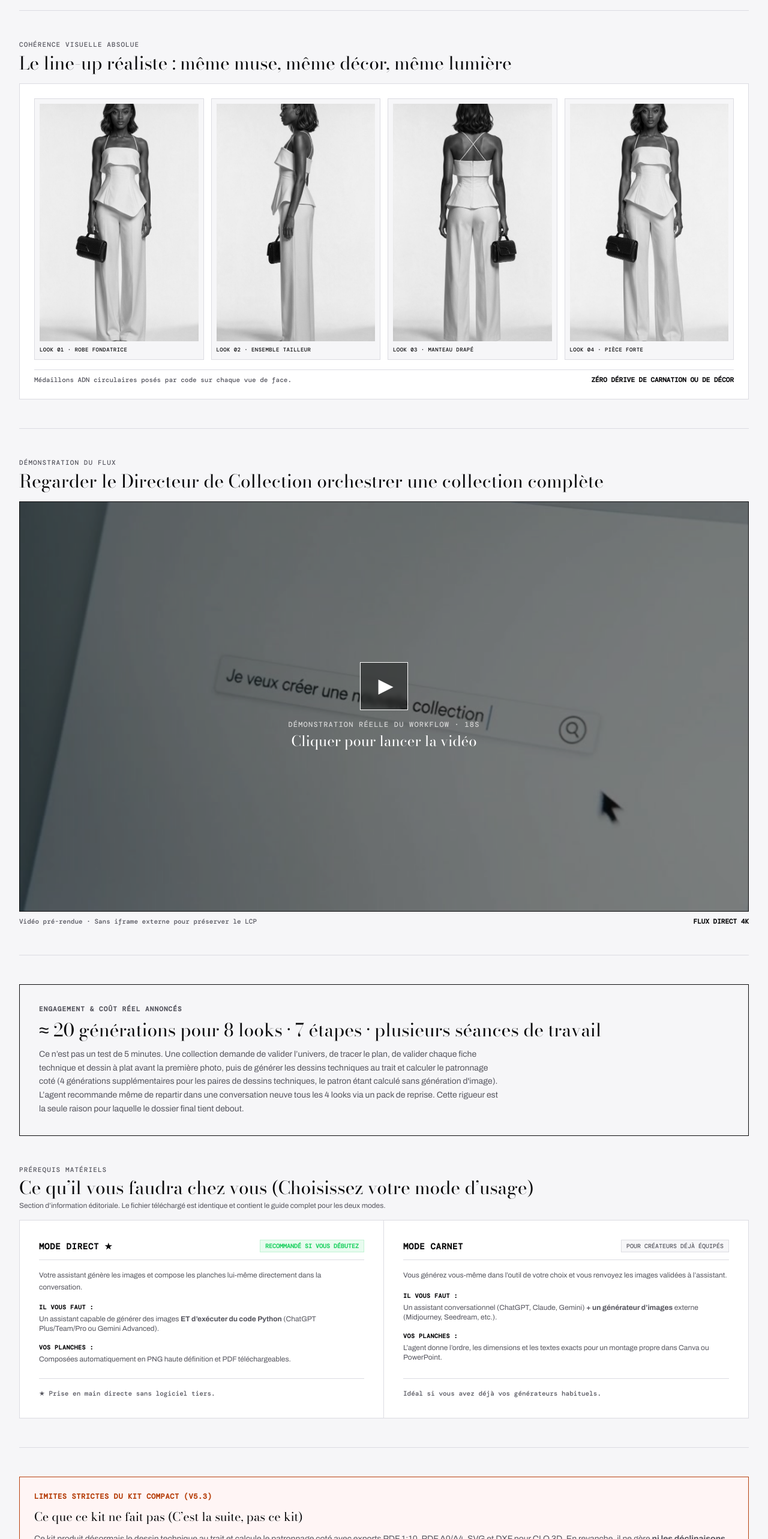
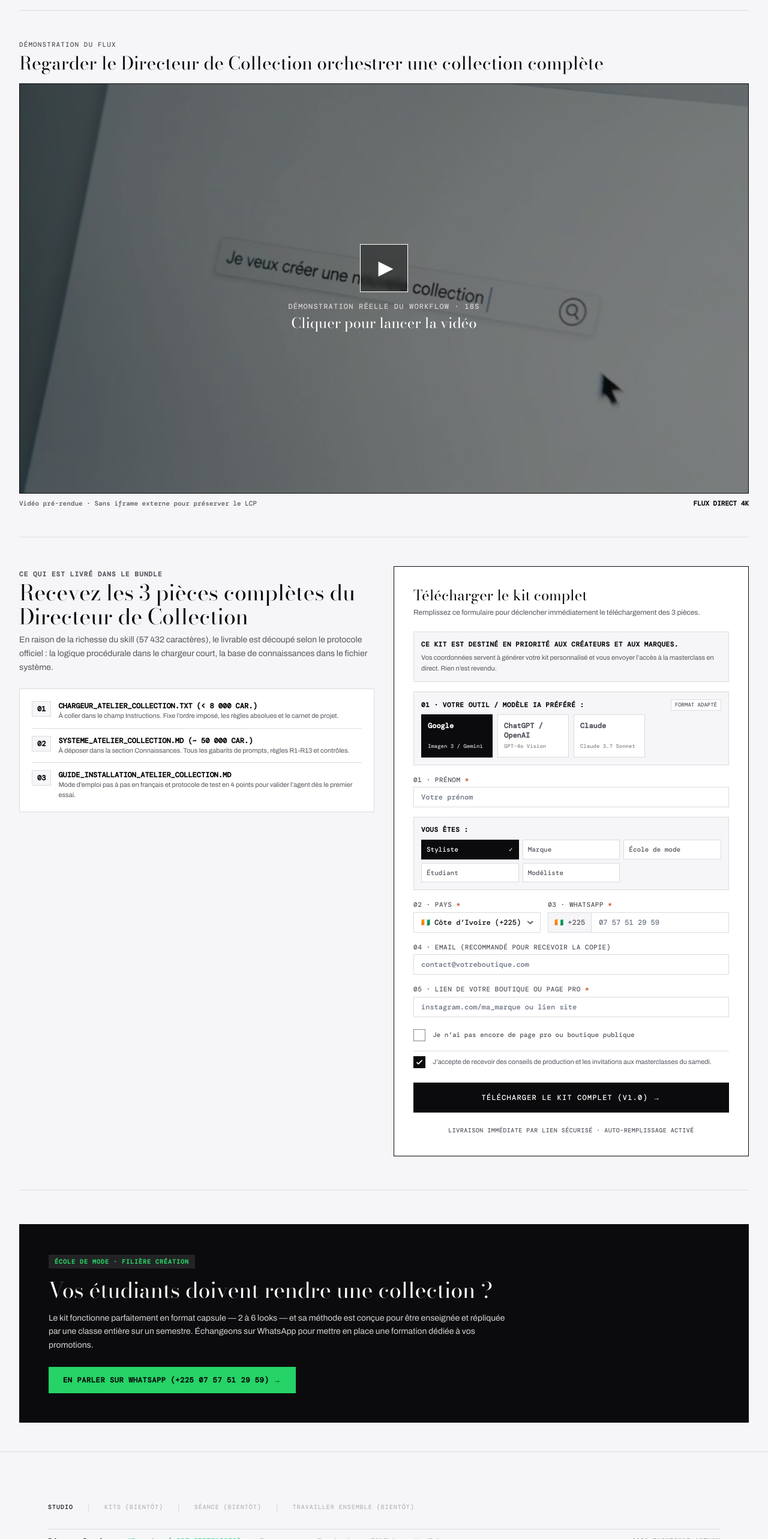
Before and after one commit to stephensifca-oss/fashionai, a Next.js app in the folder fashionai/: page /kits/atelier-collection in a window 1280 px wide. Shown: the part 2612-5178 px from the top of the page at 60% size. Built offline with nearby package versions, Linux system fonts and the light colour scheme.

Commit message:
refactor(atelier-collection): remove sections per user request

```diff
--- a/fashionai/src/app/kits/atelier-collection/page.tsx
+++ b/fashionai/src/app/kits/atelier-collection/page.tsx
@@ -36,171 +36,10 @@ export default function AtelierCollectionPage() {
       {/* ── 3. LES SEPT ÉTAPES NUMÉROTÉES AVEC POP-UP DÉTAILLÉE ──────────── */}
       <CollectionStepsWithModal />
 
-      {/* ── 4. LE LINE-UP PLEINE LARGEUR & COHÉRENCE ─────────────────────── */}
-      <section className="border-b border-[#DCDCE2] pb-12 mb-12">
-        <div className="mb-4">
-          <span className="font-mono text-[11px] uppercase tracking-widest text-[#56565F] block mb-1">
-            COHÉRENCE VISUELLE ABSOLUE
-          </span>
-          <h2 className="font-serif text-2xl md:text-3xl text-[#0B0B0D]">
-            Le line-up réaliste : même muse, même décor, même lumière
-          </h2>
-        </div>
-
-        <div className="border border-[#DCDCE2] bg-white p-4 md:p-6 space-y-4">
-          <div className="grid grid-cols-2 sm:grid-cols-4 gap-3">
-            {[
-              { id: 1, src: "/Studio_template/STILL FRONT VIEW.png", label: "LOOK 01 · ROBE FONDATRICE" },
-              { id: 2, src: "/Studio_template/STILL PROFILE VIEW.png", label: "LOOK 02 · ENSEMBLE TAILLEUR" },
-              { id: 3, src: "/Studio_template/STILL BACK VIEW.png", label: "LOOK 03 · MANTEAU DRAPÉ" },
-              { id: 4, src: "/Studio_template/MAIN FULL-BODY VIEW.png", label: "LOOK 04 · PIÈCE FORTE" },
-            ].map((look) => (
-              <div key={look.id} className="border border-[#DCDCE2] bg-[#F6F6F8] p-2 flex flex-col gap-2">
-                <div className="aspect-[2/3] w-full overflow-hidden">
-                  <img src={look.src} alt={look.label} className="w-full h-full object-cover grayscale" />
-                </div>
-                <div className="font-mono text-[9px] uppercase tracking-wider text-[#0B0B0D] truncate">
-                  {look.label}
-                </div>
-              </div>
-            ))}
-          </div>
-          <div className="pt-2 border-t border-[#DCDCE2] flex flex-col sm:flex-row justify-between items-start sm:items-center gap-2 font-mono text-[11px] text-[#56565F]">
-            <span>Médaillons ADN circulaires posés par code sur chaque vue de face.</span>
-            <span className="uppercase text-[#0B0B0D] font-bold">Zéro dérive de carnation ou de décor</span>
-          </div>
-        </div>
-      </section>
-
-      {/* ── 5. VIDÉO DE DÉMONSTRATION (FAÇADE CLIQUABLE - LCP PRESERVÉ) ─── */}
+      {/* ── 4. VIDÉO DE DÉMONSTRATION (FAÇADE CLIQUABLE - LCP PRESERVÉ) ─── */}
       <VideoSection />
 
-      {/* ── 6. ENCART D'ENGAGEMENT : COMBIEN ÇA DEMANDE ──────────────────── */}
-      <section className="border border-[#0B0B0D] bg-[#F6F6F8] p-6 md:p-8 mb-12">
-        <div className="font-mono text-[11px] uppercase tracking-widest text-[#56565F] mb-2 font-bold">
-          ENGAGEMENT &amp; COÛT RÉEL ANNONCÉS
-        </div>
-        <h2 className="font-serif text-2xl sm:text-3xl text-[#0B0B0D] mb-3">
-          ≈ 20 générations pour 8 looks · 7 étapes · plusieurs séances de travail
-        </h2>
-        <p className="font-sans text-xs md:text-sm text-[#56565F] leading-relaxed max-w-3xl">
-          Ce n’est pas un test de 5 minutes. Une collection demande de valider l’univers, de tracer le plan, de valider chaque fiche technique et dessin à plat avant la première photo, puis de générer les dessins techniques au trait et calculer le patronnage coté (4 générations supplémentaires pour les paires de dessins techniques, le patron étant calculé sans génération d'image). L’agent recommande même de repartir dans une conversation neuve tous les 4 looks via un pack de reprise. Cette rigueur est la seule raison pour laquelle le dossier final tient debout.
-        </p>
-      </section>
-
-      {/* ── 7. COMPARATIF ÉDITORIAL : CE QU'IL VOUS FAUDRA (2 COLONNES) ─── */}
-      <section className="border-b border-[#DCDCE2] pb-12 mb-12">
-        <div className="mb-4">
-          <span className="font-mono text-[11px] uppercase tracking-widest text-[#56565F] block mb-1">
-            PRÉREQUIS MATÉRIELS
-          </span>
-          <h2 className="font-serif text-2xl md:text-3xl text-[#0B0B0D]">
-            Ce qu’il vous faudra chez vous (Choisissez votre mode d’usage)
-          </h2>
-          <p className="font-sans text-xs text-[#56565F] mt-1">
-            Section d’information éditoriale. Le fichier téléchargé est identique et contient le guide complet pour les deux modes.
-          </p>
-        </div>
-
-        <div className="grid grid-cols-1 md:grid-cols-2 border border-[#DCDCE2] bg-white divide-y md:divide-y-0 md:divide-x divide-[#DCDCE2]">
-
-          {/* COLONNE A : MODE DIRECT */}
-          <div className="p-6 md:p-8 flex flex-col justify-between space-y-6">
-            <div className="space-y-4">
-              <div className="flex items-center justify-between border-b border-[#DCDCE2] pb-3">
-                <span className="font-mono text-sm font-bold text-[#0B0B0D] uppercase tracking-wider">
-                  MODE DIRECT ★
-                </span>
-                <span className="font-mono text-[10px] text-[#25D366] bg-[#25D366]/10 px-2 py-0.5 border border-[#25D366]/20 font-bold uppercase">
-                  Recommandé si vous débutez
-                </span>
-              </div>
-              <p className="font-sans text-xs text-[#56565F] leading-relaxed">
-                Votre assistant génère les images et compose les planches lui-même directement dans la conversation.
-              </p>
-
-              <div className="space-y-1">
-                <div className="font-mono text-[10px] uppercase tracking-wider text-[#0B0B0D] font-bold">
-                  IL VOUS FAUT :
-                </div>
-                <div className="font-sans text-xs text-[#56565F]">
-                  Un assistant capable de générer des images <strong>ET d’exécuter du code Python</strong> (ChatGPT Plus/Team/Pro ou Gemini Advanced).
-                </div>
-              </div>
-
-              <div className="space-y-1">
-                <div className="font-mono text-[10px] uppercase tracking-wider text-[#0B0B0D] font-bold">
-                  VOS PLANCHES :
-                </div>
-                <div className="font-sans text-xs text-[#56565F]">
-                  Composées automatiquement en PNG haute définition et PDF téléchargeables.
-                </div>
-              </div>
-            </div>
-
-            <div className="pt-4 border-t border-[#DCDCE2] font-mono text-[11px] text-[#56565F]">
-              ★ Prise en main directe sans logiciel tiers.
-            </div>
-          </div>
-
-          {/* COLONNE B : MODE CARNET */}
-          <div className="p-6 md:p-8 flex flex-col justify-between space-y-6">
-            <div className="space-y-4">
-              <div className="flex items-center justify-between border-b border-[#DCDCE2] pb-3">
-                <span className="font-mono text-sm font-bold text-[#0B0B0D] uppercase tracking-wider">
-                  MODE CARNET
-                </span>
-                <span className="font-mono text-[10px] text-[#56565F] bg-[#F6F6F8] px-2 py-0.5 border border-[#DCDCE2] uppercase">
-                  Pour créateurs déjà équipés
-                </span>
-              </div>
-              <p className="font-sans text-xs text-[#56565F] leading-relaxed">
-                Vous générez vous-même dans l’outil de votre choix et vous renvoyez les images validées à l’assistant.
-              </p>
-
-              <div className="space-y-1">
-                <div className="font-mono text-[10px] uppercase tracking-wider text-[#0B0B0D] font-bold">
-                  IL VOUS FAUT :
-                </div>
-                <div className="font-sans text-xs text-[#56565F]">
-                  Un assistant conversationnel (ChatGPT, Claude, Gemini) <strong>+ un générateur d’images</strong> externe (Midjourney, Seedream, etc.).
-                </div>
-              </div>
-
-              <div className="space-y-1">
-                <div className="font-mono text-[10px] uppercase tracking-wider text-[#0B0B0D] font-bold">
-                  VOS PLANCHES :
-                </div>
-                <div className="font-sans text-xs text-[#56565F]">
-                  L’agent donne l’ordre, les dimensions et les textes exacts pour un montage propre dans Canva ou PowerPoint.
-                </div>
-              </div>
-            </div>
-
-            <div className="pt-4 border-t border-[#DCDCE2] font-mono text-[11px] text-[#56565F]">
-              Idéal si vous avez déjà vos générateurs habituels.
-            </div>
-          </div>
-
-        </div>
-      </section>
-
-      {/* ── 8. CE QUE CE KIT NE FAIT PAS ─────────────────────────────────── */}
-      <section className="border-b border-[#DCDCE2] pb-10 mb-12">
-        <div className="bg-[#FFF5F5] border border-[#B7410E] p-6 space-y-3">
-          <div className="font-mono text-xs font-bold uppercase tracking-wider text-[#B7410E] flex items-center gap-2">
-            <span>LIMITES STRICTES DU KIT COMPACT (V5.3)</span>
-          </div>
-          <h3 className="font-serif text-xl text-[#0B0B0D]">
-            Ce que ce kit ne fait pas (C’est la suite, pas ce kit)
-          </h3>
-          <p className="font-sans text-xs md:text-sm text-[#56565F] leading-relaxed">
-            Ce kit produit désormais le dessin technique au trait et calcule le patronnage coté avec exports PDF 1:10, PDF A0/A4, SVG et DXF pour CLO 3D. En revanche, il ne gère <strong>ni les déclinaisons coloris A/B automatisées, ni les scripts CLO 3D via API directe</strong>. Ces fonctionnalités d'automatisation avancée relèvent de la version <em>Atelier Collection Hybride</em>, qui s’enclenche sur une fiche technique validée d'ici.
-          </p>
-        </div>
-      </section>
-
-      {/* ── 9. ZONE DE TÉLÉCHARGEMENT & FORMULAIRE ───────────────────────── */}
+      {/* ── 5. ZONE DE TÉLÉCHARGEMENT & FORMULAIRE ───────────────────────── */}
       <section className="grid grid-cols-1 lg:grid-cols-12 gap-8 border-b border-[#DCDCE2] pb-14 mb-14" id="telechargement">
         <div className="lg:col-span-6 space-y-6">
           <div className="space-y-2">
@@ -265,7 +104,7 @@ export default function AtelierCollectionPage() {
         </div>
       </section>
 
-      {/* ── 10. LE CHEMIN ÉCOLE (BLOC DISTINCT ENCRE - AC0-11) ───────────── */}
+      {/* ── 6. LE CHEMIN ÉCOLE (BLOC DISTINCT ENCRE - AC0-11) ───────────── */}
       <section className="w-full bg-[#0B0B0D] text-white p-8 md:p-12 border border-[#0B0B0D]">
         <div className="max-w-3xl space-y-4">
           <div className="font-mono text-[10px] uppercase tracking-widest text-[#25D366] font-bold bg-white/10 inline-block px-2.5 py-1">
```
